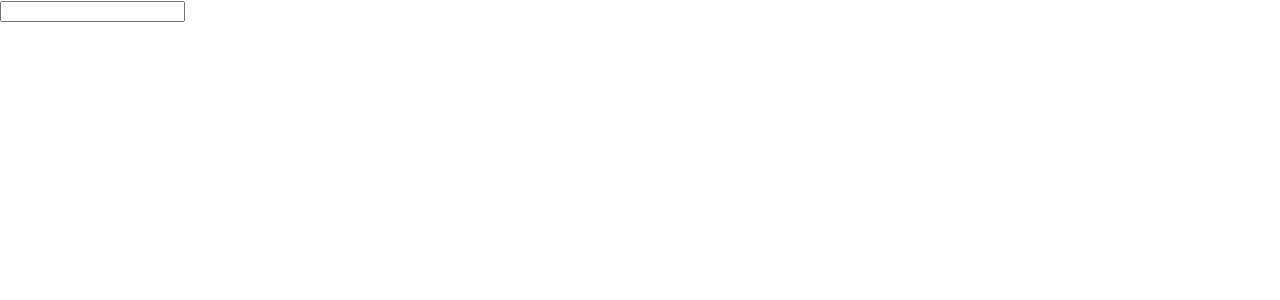
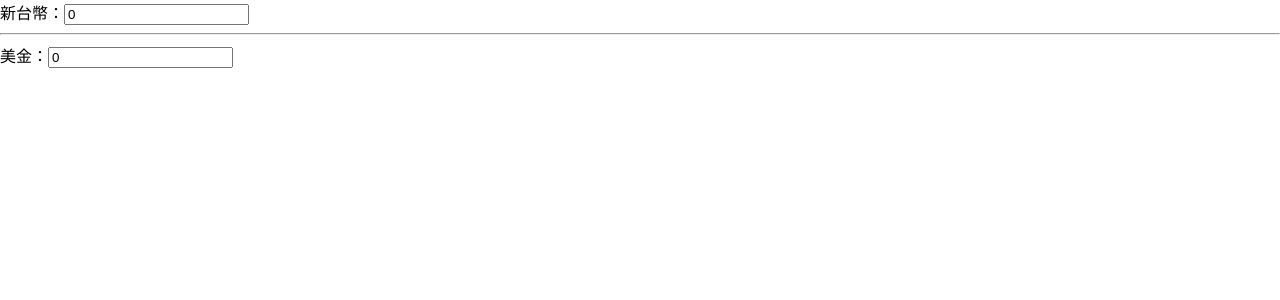
Before and after one commit to esw4soft/react_practice2, a React (Create React App) app: page / in a window 1280 px wide. Shown: the top 300 px of the page. Built offline with nearby package versions, Linux system fonts and the light colour scheme.

Commit message:
input每斤新台幣轉換

```diff
--- a/src/components/Converter.js
+++ b/src/components/Converter.js
@@ -2,18 +2,27 @@ import React, { useState } from 'react'
 
 function Converter(props) {
   // 用於輸入使用的狀態
-  const [inputValue, setInputValue] = useState('')
-
-  console.log(inputValue)
+  const [twd, setTwd] = useState(0)
+  const [usd, setUsd] = useState(0)
 
   return (
     <>
       {/* 值（value）對應狀態值（inputValue）,更動方法（onchange）對樣狀態設定方法（setInputValue） */}
+      新台幣：
       <input
         type="text"
-        value={inputValue}
+        value={twd}
         onChange={(event) => {
-          setInputValue(event.target.value)
+          setTwd(event.target.value)
+        }}
+      />
+      <hr />
+      美金：
+      <input
+        type="text"
+        value={usd}
+        onChange={(event) => {
+          setUsd(event.target.value)
         }}
       />
     </>
```
